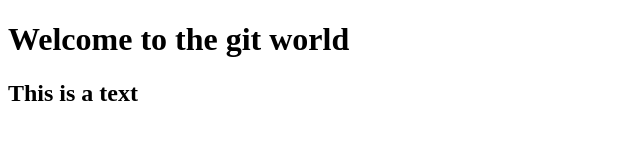
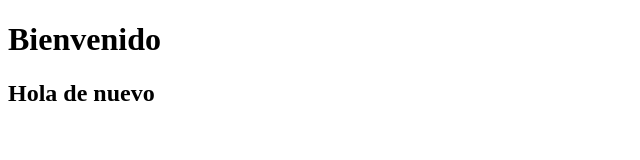
Before and after one commit to Cristian-Glez/git_lab, a plain HTML site: page index.html in a window 1280 px wide. Shown: the whole page, without its empty margins (0-640 px from the left). Drawn offline with Linux system fonts and the light colour scheme.

Commit message:
Se cambio el idioma

```diff
--- a/index.html
+++ b/index.html
@@ -6,7 +6,6 @@
     <title>Git Project</title>
 </head>
 <body>
-    <h1>Welcome to the git world</h1>
-    <h2>This is a text</h2>
-</body>
+    <h1>Bienvenido</h1>
+    <h2>Hola de nuevo</h2></body>
 </html>
```
